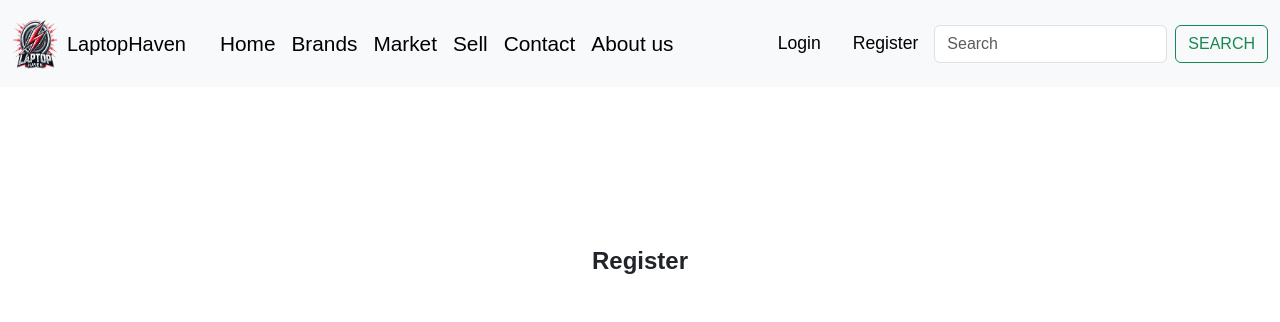
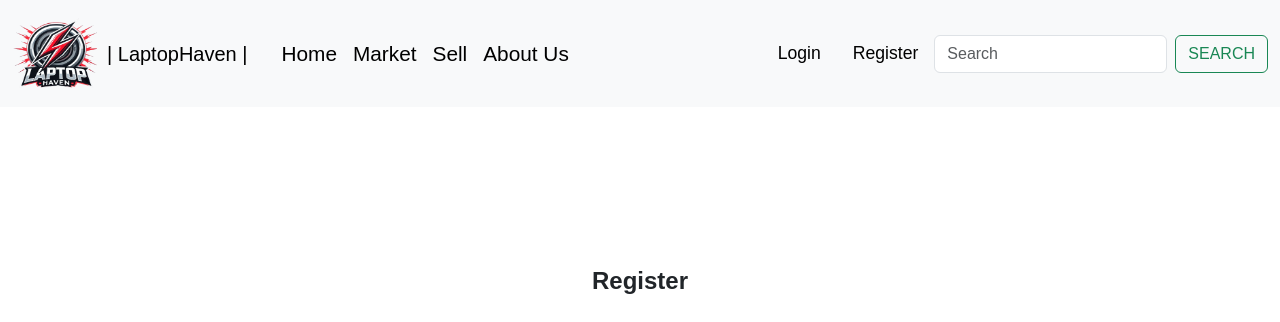
Before and after one commit to Seanski29/Second-Hand-Laptop-Marketplace-with-Bidding-System, a PHP site: page /register.php in a window 1280 px wide. Shown: the top 322 px of the page. Run offline with PHP 8.4, Linux system fonts and the light colour scheme; some libraries are stand-ins or nearby versions.

Commit message:
Register navbar and search fixed

```diff
--- a/register.php
+++ b/register.php
@@ -82,19 +82,17 @@ if ($_SERVER["REQUEST_METHOD"] == "POST") {
 <!-- NAVBAR -->
 <nav class="navbar navbar-expand-lg bg-body-tertiary">
     <div class="container-fluid">
-        <img src="assets/images/Logo.webp" width="45" height="55" alt="Logo">
-        <a class="navbar-brand" href="#">LaptopHaven</a>
+    <img src="assets/images/Logo.webp?v=2" width="85" height="75" alt="assets/images/Logo.webp">
+    <a class="navbar-brand" href="#">       |    LaptopHaven     |      </a>
         <button class="navbar-toggler" type="button" data-bs-toggle="collapse" data-bs-target="#navbarScroll">
             <span class="navbar-toggler-icon"></span>
         </button>
         <div class="collapse navbar-collapse" id="navbarScroll">
             <ul class="navbar-nav me-auto">
                 <li class="nav-item"><a class="nav-link" href="index.php">Home</a></li>
-                <li class="nav-item"><a class="nav-link" href="#brandings">Brands</a></li>
                 <li class="nav-item"><a class="nav-link" href="market.php">Market</a></li>
-                <li class="nav-item"><a class="nav-link" href="sell.html">Sell</a></li>
-                <li class="nav-item"><a class="nav-link" href="#footer">Contact</a></li>
-                <li class="nav-item"><a class="nav-link" href="about us.html">About us</a></li>
+                <li class="nav-item"><a class="nav-link" href="sell.php">Sell</a></li>
+                <li class="nav-item"><a class="nav-link" href="about us.php">About Us</a></li>
             </ul>
             <form class="d-flex">
                 <?php if ($session->isLoggedIn()): ?>
@@ -106,12 +104,12 @@ if ($_SERVER["REQUEST_METHOD"] == "POST") {
                 </form>
             <form class="d-flex" method="GET" action="search.php">
                 <input class="form-control me-2" type="search" name="query" placeholder="Search" required>
-                <button class="btn btn-outline-success" type="submit">Search</button>
+                <button class="btn btn-outline-success" type="submit" >Search</button>
             </form>
         </div>
     </div>
 </nav>
-
+<!-- END OF NAVBAR -->
 <!-- Register SECTION -->
 <section class="my-5 py-5">
     <div class="container text-center mt-3 pt-5">
```
Also changed, not shown: assets/images/6752c9ce1edf6_aboutus.jpg (added).
